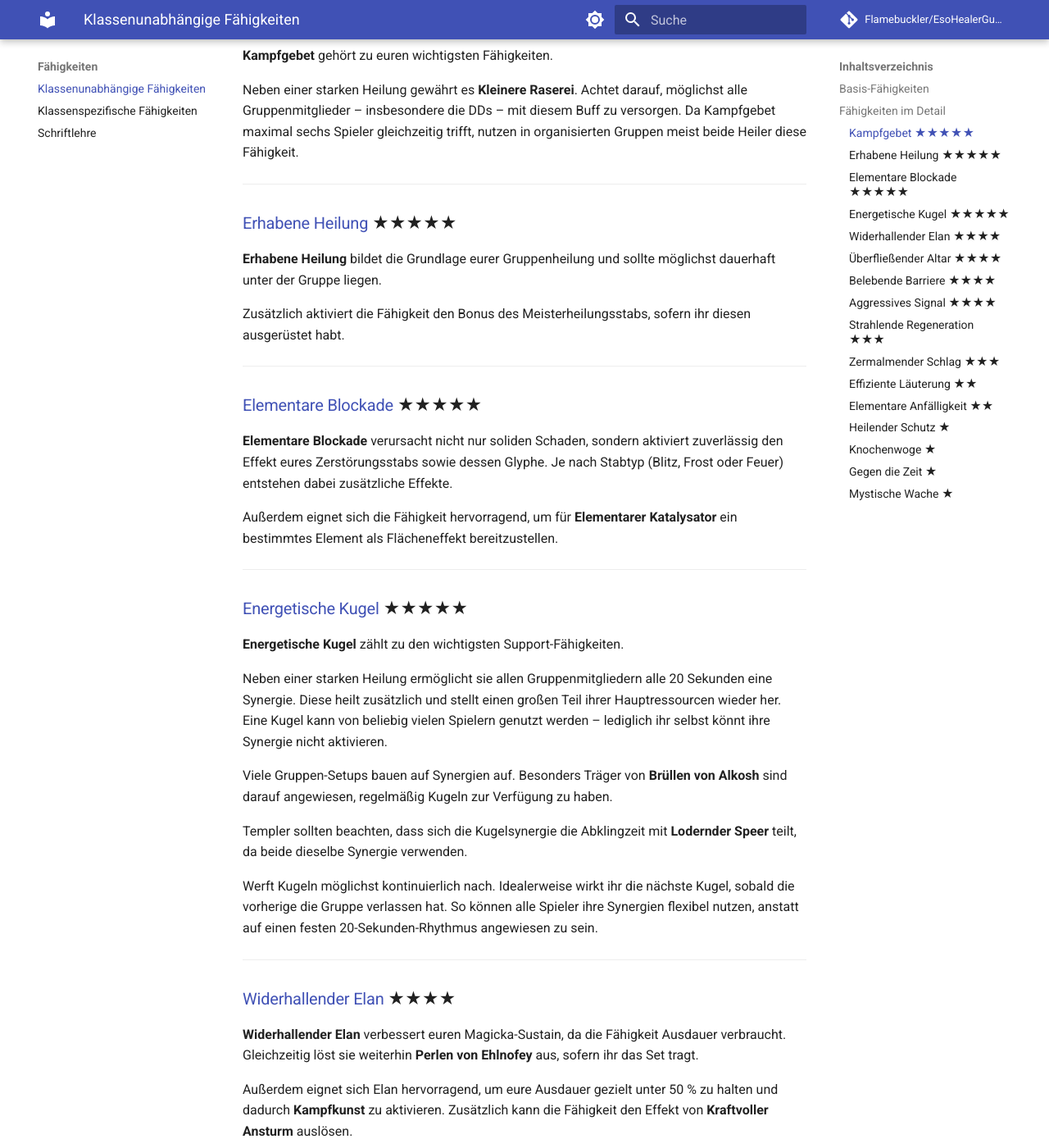
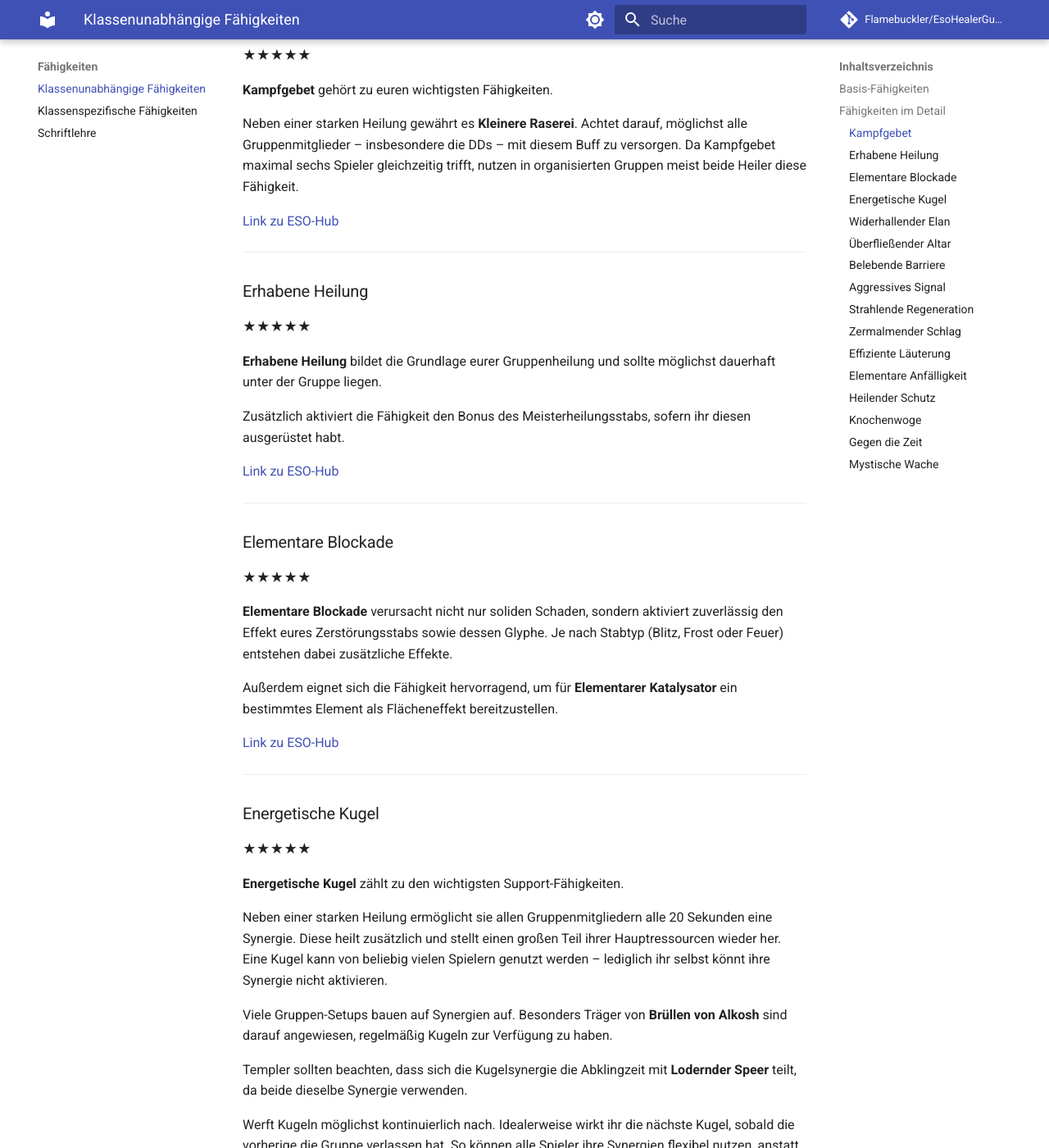
Before and after one commit to Flamebuckler/EsoHealerGuide, an MkDocs documentation site: the page built from docs/faehigkeiten/class_independent_skills.md, in a window 1280 px wide and 1400 px high, scrolled down 1068 px. Shown: the whole window at 82% size. Built offline with MkDocs 1.6.1 and Material for MkDocs 9.7.7, drawn with Linux system fonts in a browser that asks for light colours; comment, search, counter and statistics services are not loaded; some of the changed text lies outside the part shown.

Commit message:
Restructure skill documentation layout
Separate skill names from star ratings in headers and move ESO-Hub links to inline references within skill descriptions. This improves document structure and readability by decoupling the skill identifier from its rating and external link.

```diff
--- a/docs/faehigkeiten/class_independent_skills.md
+++ b/docs/faehigkeiten/class_independent_skills.md
@@ -21,31 +21,41 @@ Sortiert nach Wichtigkeit (★★★★★ = unverzichtbar, ★ = Spezialfall):
 
 ---
 
-### [Kampfgebet](https://eso-hub.com/de/skills/waffe/heilungsstab/kampfgebet) ★★★★★
+### Kampfgebet
+★★★★★
 
 **Kampfgebet** gehört zu euren wichtigsten Fähigkeiten.
 
 Neben einer starken Heilung gewährt es **Kleinere Raserei**. Achtet darauf, möglichst alle Gruppenmitglieder – insbesondere die DDs – mit diesem Buff zu versorgen. Da Kampfgebet maximal sechs Spieler gleichzeitig trifft, nutzen in organisierten Gruppen meist beide Heiler diese Fähigkeit.
 
+[Link zu ESO-Hub](https://eso-hub.com/de/skills/waffe/heilungsstab/kampfgebet)
+
 ---
 
-### [Erhabene Heilung](https://eso-hub.com/de/skills/waffe/heilungsstab/erhabene-heilung) ★★★★★
+### Erhabene Heilung
+★★★★★
 
 **Erhabene Heilung** bildet die Grundlage eurer Gruppenheilung und sollte möglichst dauerhaft unter der Gruppe liegen.
 
 Zusätzlich aktiviert die Fähigkeit den Bonus des Meisterheilungsstabs, sofern ihr diesen ausgerüstet habt.
 
+[Link zu ESO-Hub](https://eso-hub.com/de/skills/waffe/heilungsstab/erhabene-heilung)
+
 ---
 
-### [Elementare Blockade](https://eso-hub.com/de/skills/waffe/zerstorungsstab/elementare-blockade) ★★★★★
+### Elementare Blockade
+★★★★★
 
 **Elementare Blockade** verursacht nicht nur soliden Schaden, sondern aktiviert zuverlässig den Effekt eures Zerstörungsstabs sowie dessen Glyphe. Je nach Stabtyp (Blitz, Frost oder Feuer) entstehen dabei zusätzliche Effekte.
 
 Außerdem eignet sich die Fähigkeit hervorragend, um für **Elementarer Katalysator** ein bestimmtes Element als Flächeneffekt bereitzustellen.
 
+[Link zu ESO-Hub](https://eso-hub.com/de/skills/waffe/zerstorungsstab/elementare-blockade)
+
 ---
 
-### [Energetische Kugel](https://eso-hub.com/de/skills/gilde/unerschrockene/energetische-kugel) ★★★★★
+### Energetische Kugel
+★★★★★
 
 **Energetische Kugel** zählt zu den wichtigsten Support-Fähigkeiten.
 
@@ -57,9 +67,12 @@ Templer sollten beachten, dass sich die Kugelsynergie die Abklingzeit mit **Lode
 
 Werft Kugeln möglichst kontinuierlich nach. Idealerweise wirkt ihr die nächste Kugel, sobald die vorherige die Gruppe verlassen hat. So können alle Spieler ihre Synergien flexibel nutzen, anstatt auf einen festen 20-Sekunden-Rhythmus angewiesen zu sein.
 
+[Link zu ESO-Hub](https://eso-hub.com/de/skills/gilde/unerschrockene/energetische-kugel)
+
 ---
 
-### [Widerhallender Elan](https://eso-hub.com/de/skills/allianzkrieg/sturmangriff/widerhallender-elan) ★★★★
+### Widerhallender Elan
+★★★★
 
 **Widerhallender Elan** verbessert euren Magicka-Sustain, da die Fähigkeit Ausdauer verbraucht. Gleichzeitig löst sie weiterhin **Perlen von Ehlnofey** aus, sofern ihr das Set tragt.
 
@@ -67,9 +80,12 @@ Außerdem eignet sich Elan hervorragend, um eure Ausdauer gezielt unter 50 % zu
 
 Wie die meisten Heilfähigkeiten trifft Elan bis zu sechs Spieler und bietet ein mobiles AoE-HoT, das besonders in bewegungsintensiven Kämpfen seine Stärken ausspielt.
 
+[Link zu ESO-Hub](https://eso-hub.com/de/skills/allianzkrieg/sturmangriff/widerhallender-elan)
+
 ---
 
-### [Überfließender Altar](https://eso-hub.com/de/skills/gilde/unerschrockene/uberfliessender-altar) ★★★★
+### Überfließender Altar
+★★★★
 
 **Überfließender Altar** stellt vor allem Tanks eine wichtige Synergie bereit.
 
@@ -77,17 +93,23 @@ Bei niedrigem Leben heilt die Synergie 65 % des maximalen Lebens. Zusätzlich er
 
 Diese Fähigkeit sollte in jedem Raid vorhanden sein, muss aber nur einmal gespielt werden.
 
+[Link zu ESO-Hub](https://eso-hub.com/de/skills/gilde/unerschrockene/uberfliessender-altar)
+
 ---
 
-### [Belebende Barriere](https://eso-hub.com/de/skills/allianzkrieg/unterstutzung/belebende-barriere) ★★★★
+### Belebende Barriere
+★★★★
 
 **Belebende Barriere** dient in erster Linie als Notfall-Ultimative.
 
 Habt ihr die Passive **Magickahilfe** freigeschaltet, erhaltet ihr zusätzlich 10 % Magickaregeneration. Deshalb lohnt es sich, die Ultimative auf eurer Heilungsleiste auszurüsten, selbst wenn ihr sie nur selten einsetzt.
 
+[Link zu ESO-Hub](https://eso-hub.com/de/skills/allianzkrieg/unterstutzung/belebende-barriere)
+
 ---
 
-### [Aggressives Signal](https://eso-hub.com/de/skills/allianzkrieg/sturmangriff/aggressives-signal) ★★★★
+### Aggressives Signal
+★★★★
 
 **Aggressives Signal** gehört zu den wichtigsten Ultimativen für Supporter.
 
@@ -97,25 +119,34 @@ Da **Größere Kraft** deutlich früher ausläuft als der Ressourcenbonus, werde
 
 Legt die Ultimative idealerweise auf eure Backbar, damit ihr auf der Heilungsleiste weiterhin von passiven Boni profitiert.
 
+[Link zu ESO-Hub](https://eso-hub.com/de/skills/allianzkrieg/sturmangriff/aggressives-signal)
+
 ---
 
-### [Strahlende Regeneration](https://eso-hub.com/de/skills/waffe/heilungsstab/strahlende-regeneration) ★★★
+### Strahlende Regeneration
+★★★
 
 **Strahlende Regeneration** kommt vor allem in Kämpfen mit viel Bewegung oder in kleineren Gruppen zum Einsatz.
 
 Die Heilung ist nicht zu unterschätzen, spielt im klassischen 12-Spieler-Content jedoch meist nur eine untergeordnete Rolle.
 
+[Link zu ESO-Hub](https://eso-hub.com/de/skills/waffe/heilungsstab/strahlende-regeneration)
+
 ---
 
-### [Zermalmender Schlag](https://eso-hub.com/de/skills/waffe/zerstorungsstab/zermalmender-schlag) ★★★
+### Zermalmender Schlag
+★★★
 
 **Zermalmender Schlag** wird nur selten benötigt.
 
 Nutzt die Fähigkeit, wenn Gegner regelmäßig aus der Distanz unterbrochen werden müssen.
 
+[Link zu ESO-Hub](https://eso-hub.com/de/skills/waffe/zerstorungsstab/zermalmender-schlag)
+
 ---
 
-### [Effiziente Läuterung](https://eso-hub.com/de/skills/allianzkrieg/unterstutzung/effiziente-lauterung) ★★
+### Effiziente Läuterung
+★★
 
 **Effiziente Läuterung** entfernt schädliche Effekte von euch und euren Verbündeten. Eingesetzt wird sie vor allem in Kämpfen, in denen regelmäßiges Reinigen erforderlich ist, beispielsweise beim ersten Boss in HoF oder beim zweiten Boss in MoL.
 
@@ -123,42 +154,59 @@ Beachtet die sehr hohen Magickakosten.
 
 Alternativ genügt in manchen Kämpfen auch ein Schriftlehre-Skill, der zusätzlich weitere Vorteile wie die Heilung von **Perlen von Ehlnofey** auslösen kann.
 
+[Link zu ESO-Hub](https://eso-hub.com/de/skills/allianzkrieg/unterstutzung/effiziente-lauterung)
+
 ---
 
-### [Elementare Anfälligkeit](https://eso-hub.com/de/skills/waffe/zerstorungsstab/elementare-anfalligkeit) ★★
+### Elementare Anfälligkeit
+★★
 
 **Elementare Anfälligkeit** erhöht den Gruppenschaden, indem sie wichtige Debuffs zuverlässiger aufrechterhält.
 
 Vor allem die Uptime von **Kleinere Verwundbarkeit** und **Verwirrung** (_Aus dem Gleichgewicht_) lässt sich damit deutlich verbessern.
 
+[Link zu ESO-Hub](https://eso-hub.com/de/skills/waffe/zerstorungsstab/elementare-anfalligkeit)
+
 ---
 
-### [Heilender Schutz](https://eso-hub.com/de/skills/waffe/heilungsstab/heilender-schutz) ★
+### Heilender Schutz
+★
 
 **Heilender Schutz** wird nur in wenigen Spezialfällen benötigt, beispielsweise beim Eisboss in Sonnenspitz auf Hardmode. Abhängig von der Stärke und Optimierung der Gruppe kann selbst dort oft darauf verzichtet werden.
 
 Falls ihr die Fähigkeit nutzt, empfiehlt sich der Heilstab aus dem Schwarzrosengefängnis.
 
+[Link zu ESO-Hub](https://eso-hub.com/de/skills/waffe/heilungsstab/heilender-schutz)
+
 ---
 
-### [Knochenwoge](https://eso-hub.com/de/skills/gilde/unerschrockene/knochenwoge) ★
+### Knochenwoge
+★
 
 **Knochenwoge** eignet sich hervorragend, um hohen Gruppenschaden vor vorhersehbaren Mechaniken abzufangen.
 
 Zusätzlich stellt die Fähigkeit eine weitere Synergie bereit, etwa für **Brüllen von Alkosh**. Diese können allerdings nur Spieler nutzen, die sich in unmittelbarer Nähe befinden.
 
+[Link zu ESO-Hub](https://eso-hub.com/de/skills/gilde/unerschrockene/knochenwoge)
+
 ---
 
-### [Gegen die Zeit](https://eso-hub.com/de/skills/gilde/psijik-orden/gegen-die-zeit) ★
+### Gegen die Zeit
+★
 
 **Gegen die Zeit** empfiehlt sich für Kämpfe, in denen ihr als Heiler mechanikbedingt weite Strecken in kurzer Zeit zurücklegen müsst, etwa als Kiter in **CR** oder **vAS**.
 
 Besonders Klassen ohne eigenen Tempobuff profitieren von dieser Fähigkeit.
 
+[Link zu ESO-Hub](https://eso-hub.com/de/skills/gilde/psijik-orden/gegen-die-zeit)
+
 ---
 
-### [Mystische Wache](https://eso-hub.com/de/skills/allianzkrieg/unterstutzung/mystische-wache) ★
+### Mystische Wache
+★
 
 **Mystische Wache** verbindet euch mit einem Gruppenmitglied und reduziert dessen eingehenden Schaden. Dadurch lassen sich anspruchsvolle Tank-Mechaniken entschärfen, Todesfälle während des Progress verhindern oder – je nach Morph – sogar ein zusätzlicher Skillplatz einsparen.
 
 Rüstet die Fähigkeit auf beiden Skillleisten aus, da die Verbindung beim Leistenwechsel sonst unterbrochen wird.
+
+[Link zu ESO-Hub](https://eso-hub.com/de/skills/allianzkrieg/unterstutzung/mystische-wache)
```
